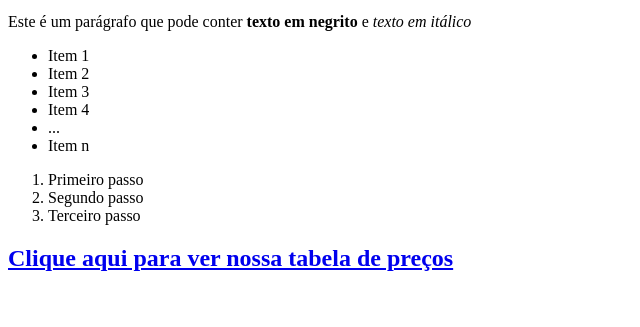
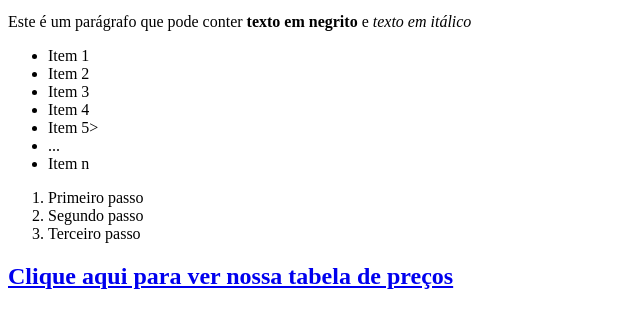
Before and after one commit to vbsilva-cs/meu-projeto, a plain HTML site: page index.html in a window 1280 px wide. Shown: the part 127-454 px from the top of the page, without its empty margins (0-640 px from the left). Drawn offline with Linux system fonts and the light colour scheme.

Commit message:
Update index.html

```diff
--- a/index.html
+++ b/index.html
@@ -23,6 +23,7 @@
 <li>Item 2</li>
 <li>Item 3</li>
 <li>Item 4</li>
+<li>Item 5></li>
 <li>...</li>
 <li>Item n</li>
 </ul>
@@ -34,4 +35,5 @@
 </ol>
 <h2> <a href= "tabela.html"> Clique aqui para ver nossa tabela de preços</a></h2>
 </body>
+
 </html>
```
